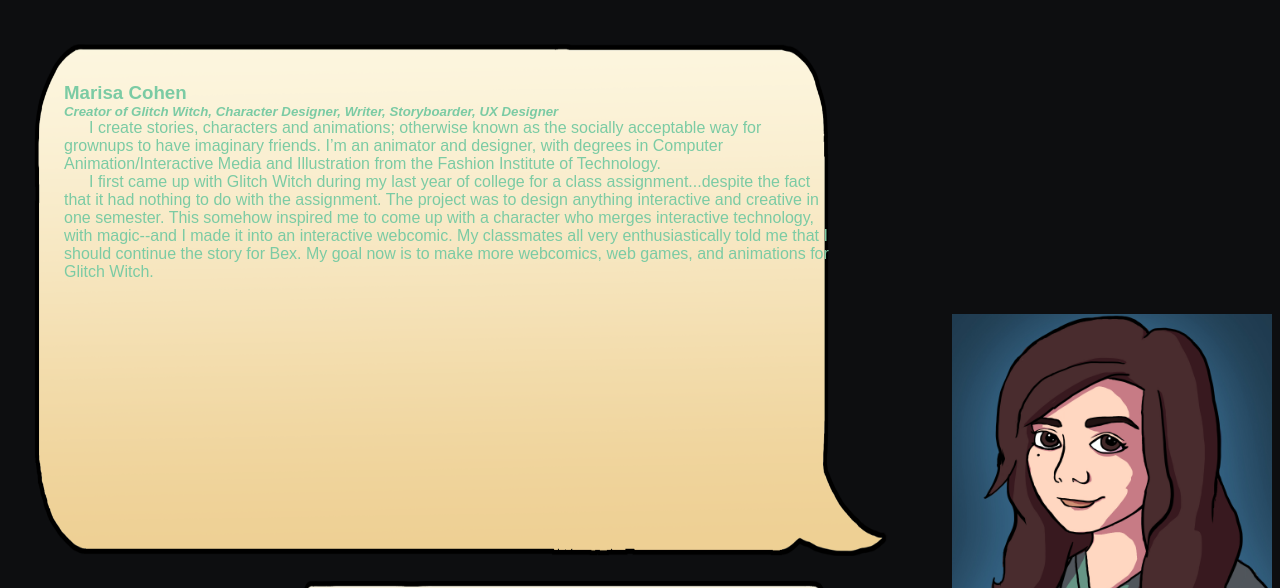
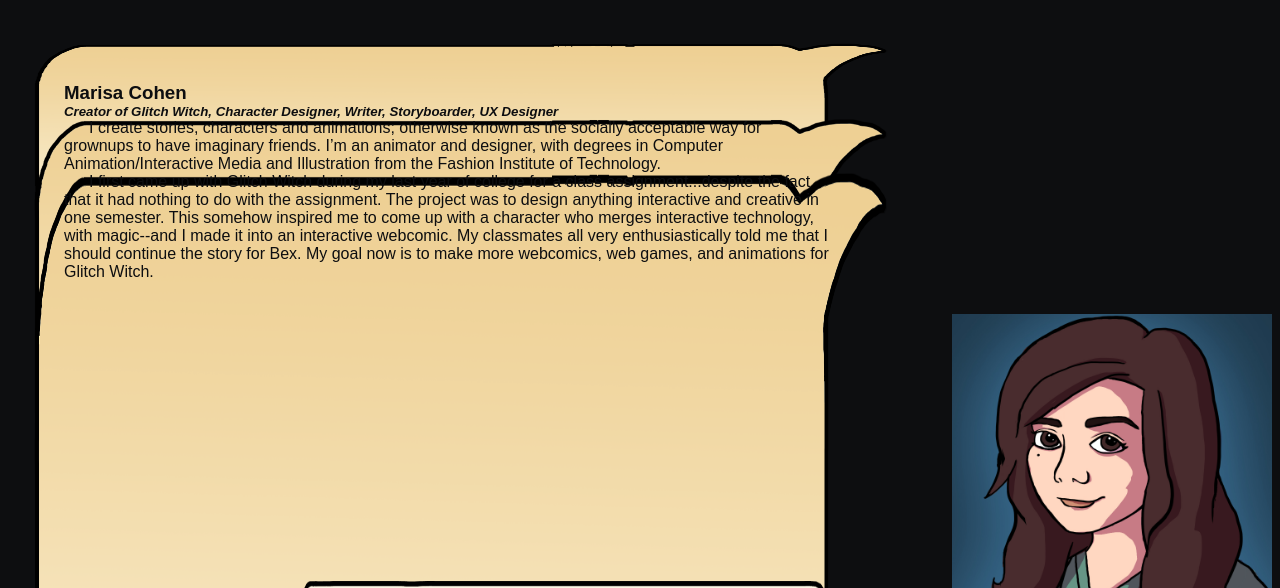
Before and after one commit to AlexandraRezk/Test-Contact-Page, a plain HTML site: page index.html in a window 1280 px wide. Shown: the part 110-698 px from the top of the page. Drawn offline with Linux system fonts and the light colour scheme; a web font is replaced by a local one.

Commit message:
Outdated Updates

```diff
--- a/css/contact.css
+++ b/css/contact.css
@@ -1,6 +1,7 @@
 body{
     overflow-x: hidden;
-    height: 280vw;
+    height: 160vw;
+    color: #0d0e10;
 }
 
 /*Marisa's Contact CSS*/
@@ -21,7 +22,44 @@ body{
     font-size: 1em;
 }
 
-.marisa-description:before{
+.name:before{
+    content: "";
+    position: absolute;
+	width: 68vw;
+    height: 16vw;
+    top: -3vw;
+    left: -3vw;
+    z-index: -1;
+    background-image: url(../images/creator_contact_art/large_right_bubble.png);
+    background-size: 68vw 16vw;
+    transform: scaleY(-1);
+}
+
+.para-1:before{
+    content: "";
+    position: absolute;
+	width: 68vw;
+    height: 33vw;
+    left: -3vw;
+    z-index: -1;
+    background-image: url(../images/creator_contact_art/large_right_bubble.png);
+    background-size: 68vw 33vw;
+    transform: scaleY(-1);
+}
+
+.para-2:before{
+    content: "";
+    position: absolute;
+	width: 68vw;
+    height: 68vw;
+    left: -3vw;
+    z-index: -1;
+    background-image: url(../images/creator_contact_art/large_right_bubble.png);
+    background-size: 68vw 68vw;
+    transform: scaleY(-1);
+}
+
+/*.marisa-description:before{
     content: "";
     position: absolute;
 	width: 68vw;
@@ -32,7 +70,7 @@ body{
     background-image: url(../images/creator_contact_art/large_right_bubble.png);
     background-size: 68vw 205vw;
     transform: scaleY(-1);
-}
+}*/
 
 
 /*.marisa-description{
@@ -82,8 +120,8 @@ body{
 .marisa-social-media{
 	width: 100vw;
 	position: absolute;
-    top: 215vw;
-    left: 10vw;
+    top: 128vw;
+    left: 6vw;
 }
     .marisa-social-media:before{
 	content: "";
--- a/index.html
+++ b/index.html
@@ -4,8 +4,8 @@
 		<link rel="icon" type="image/gif" href="images/icons/GlitchWitchIcon.png"/>
 		<title>Glitch Witch</title>
         <link href="https://fonts.googleapis.com/css?family=Mina" rel="stylesheet">
+        <link rel="stylesheet" type="text/css" href="css/main.css"/>
 		<link rel="stylesheet" type="text/css" href="css/contact.css"/>
-        <link rel="stylesheet" type="text/css" href="css/main.css"/>
 		<meta name="viewport" content="width=device-width, initial-scale=1.0"/>
 	</head>
 	<body>
@@ -25,11 +25,12 @@
         <!--<img class="large-right-bubble"
  src="images/creator_contact_art/large_right_bubble.png"/>-->
 		<div class="marisa-description">
-            <h3>Marisa Cohen</h3>
-            <h5><i>Creator of Glitch Witch, Character Designer, Writer, Storyboarder, UX Designer</i></h5>
-		<p>I create stories, characters and animations; otherwise known as the socially acceptable way for grownups to have imaginary friends. I’m an animator and designer, with degrees in Computer Animation/Interactive Media and Illustration from the Fashion Institute of Technology.</p>
-<p>I first came up with Glitch Witch during my last year of college for a class assignment...despite the fact that it had nothing to do with the assignment. The project  was to design anything interactive and creative in one semester. This somehow inspired me to come up with a character who merges interactive technology, with magic--and I made it into an interactive webcomic. My classmates all very enthusiastically told me that I should continue the story for Bex. My goal now is to make more webcomics, web games, and animations for Glitch Witch.
+            <div class="name"><h3>Marisa Cohen</h3>
+            <h5><i>Creator of Glitch Witch, Character Designer, Writer, Storyboarder, UX Designer</i></h5></div>
+		<div class="para-1"><p>I create stories, characters and animations; otherwise known as the socially acceptable way for grownups to have imaginary friends. I’m an animator and designer, with degrees in Computer Animation/Interactive Media and Illustration from the Fashion Institute of Technology.</p></div>
+<div class="para-2"><p>I first came up with Glitch Witch during my last year of college for a class assignment...despite the fact that it had nothing to do with the assignment. The project  was to design anything interactive and creative in one semester. This somehow inspired me to come up with a character who merges interactive technology, with magic--and I made it into an interactive webcomic. My classmates all very enthusiastically told me that I should continue the story for Bex. My goal now is to make more webcomics, web games, and animations for Glitch Witch.
 </p>	</div>
+            </div>
         <!--<img class="short-right-bubble"
  src="images/creator_contact_art/short_right_bubble.png"/>-->
         <div class="marisa-social-media">
```
